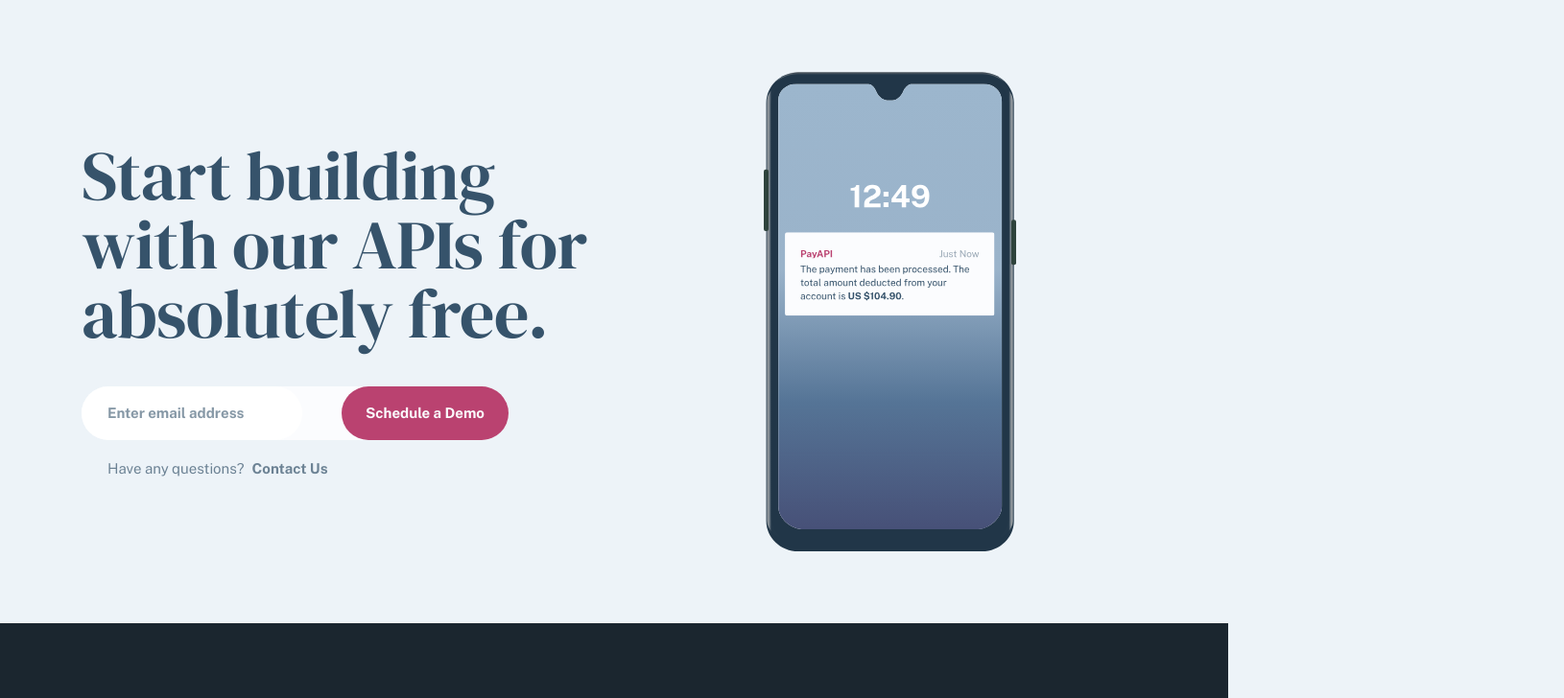
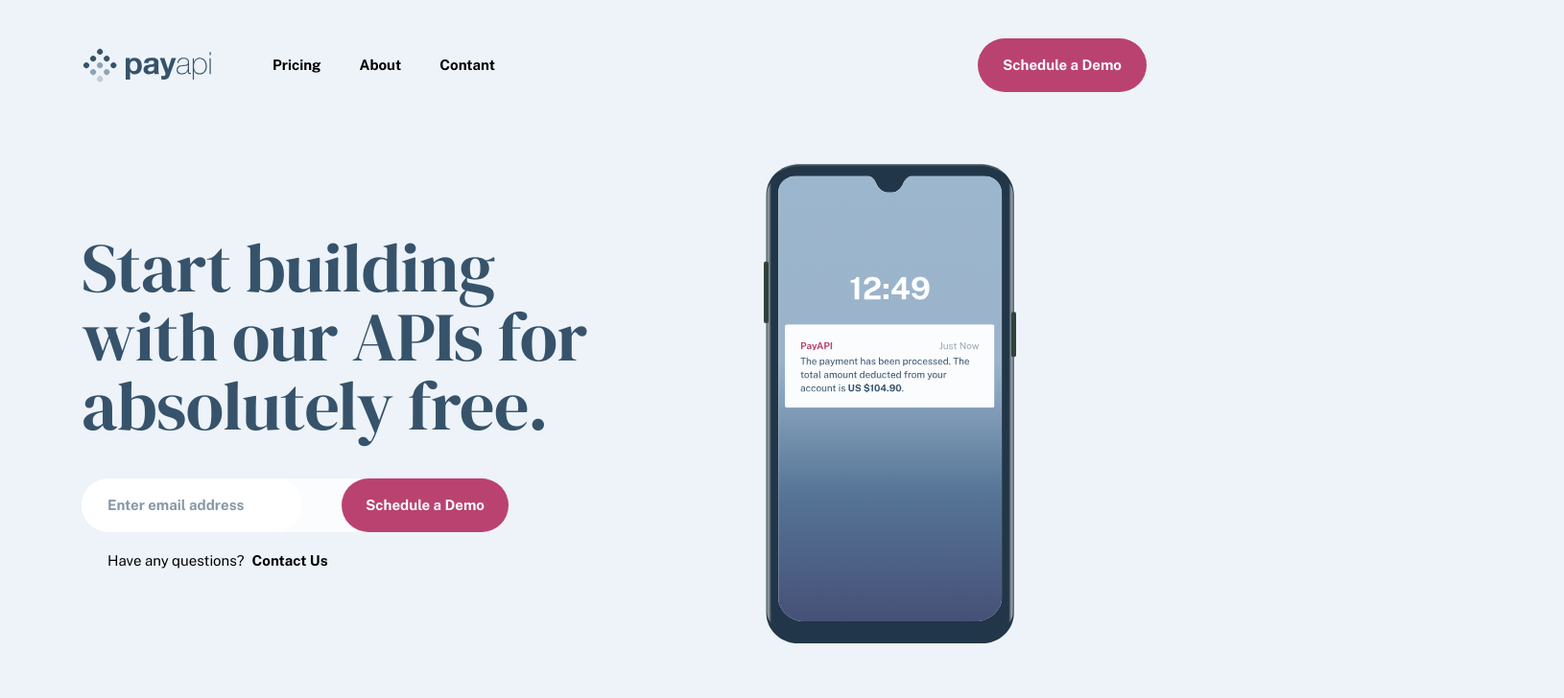
Before and after one commit to wasiqurzaman/payapi-site, a Next.js app: page / in a window 1280 px wide. Shown: the top 728 px of the page at 96% size, 1630 px wide, since content can reach past the window. Built offline with nearby package versions, Linux system fonts and the light colour scheme.

Commit message:
Add Header and Footer components to layout

```diff
--- a/app/layout.tsx
+++ b/app/layout.tsx
@@ -1,6 +1,9 @@
 import type { Metadata } from "next";
 import { DM_Serif_Display, Public_Sans } from "next/font/google";
 import "./globals.css";
+import Header from "./components/Header";
+import Image from "next/image";
+import Footer from "./components/Footer";
 
 const dmSerifDisplay = DM_Serif_Display({
   variable: "--font-dm-serif-display",
@@ -26,9 +29,13 @@ export default function RootLayout({
   return (
     <html lang="en">
       <body
-        className={`${dmSerifDisplay.variable} ${publicSans.variable} antialiased`}
+        className={`${dmSerifDisplay.variable} ${publicSans.variable} antialiased `}
       >
-        {children}
+        <main className="mx-auto  relative pt-[40px] overflow-hidden z-50">
+          <Header />
+          {children}
+          <Footer />
+        </main>
       </body>
     </html>
   );
--- a/tailwind.config.ts
+++ b/tailwind.config.ts
@@ -14,7 +14,7 @@ export default {
         sanJuanBlue: "#36536b",
         mirageBlue: "#1b262f",
         charmPink: "#da6d97",
-        sanJualBlueLight: "#6c8294",
+        sanJuanBlueLight: "#6c8294",
       },
       fontFamily: {
         primary: "var(--font-dm-serif-display)",
```
